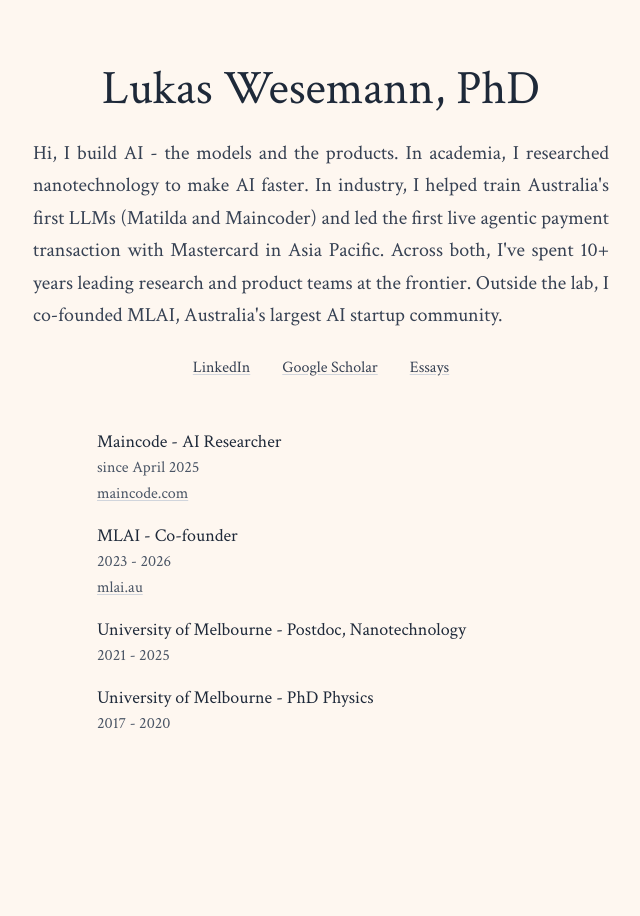
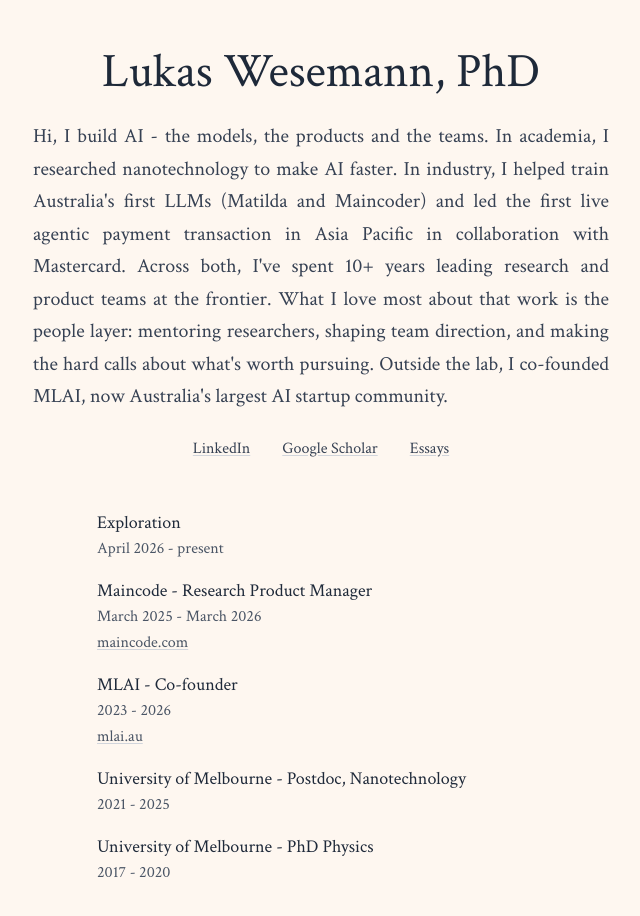
Before and after one commit to LukasWesemann/lukaswesemann.com, a Next.js app: page / in a window 1280 px wide. Shown: the top 916 px of the page, without its empty margins (319-959 px from the left). Before the commit the page ends 800 px from the top, so only its background shows below. Built offline with nearby package versions, Linux system fonts and the light colour scheme.

Commit message:
updated intro and roles

```diff
--- a/src/app/page.tsx
+++ b/src/app/page.tsx
@@ -9,7 +9,7 @@
               Lukas Wesemann, PhD
             </h1>
             <p className="text-lg md:text-xl font-serif text-gray-700 leading-relaxed max-w-3xl mx-auto text-justify">
-              Hi, I build AI - the models and the products. In academia, I researched nanotechnology to make AI faster. In industry, I helped train Australia's first LLMs (Matilda and Maincoder) and led the first live agentic payment transaction with Mastercard in Asia Pacific. Across both, I've spent 10+ years leading research and product teams at the frontier. Outside the lab, I co-founded MLAI, Australia's largest AI startup community.
+              Hi, I build AI - the models, the products and the teams. In academia, I researched nanotechnology to make AI faster. In industry, I helped train Australia's first LLMs (Matilda and Maincoder) and led the first live agentic payment transaction in Asia Pacific in collaboration with Mastercard. Across both, I've spent 10+ years leading research and product teams at the frontier. What I love most about that work is the people layer: mentoring researchers, shaping team direction, and making the hard calls about what's worth pursuing. Outside the lab, I co-founded MLAI, now Australia's largest AI startup community.
             </p>
 
             {/* Contact links */}
@@ -46,6 +46,13 @@
             <div className="space-y-4">
               <div className="text-left max-w-md mx-auto pl-4 md:pl-0">
                 <h3 className="font-serif text-gray-800 font-medium text-lg">
+                  Exploration
+                </h3>
+                <p className="text-gray-600 font-serif">April 2026 - present</p>
+              </div>
+
+              <div className="text-left max-w-md mx-auto pl-4 md:pl-0">
+                <h3 className="font-serif text-gray-800 font-medium text-lg">
                   <a
                     href="https://www.maincode.com/"
                     target="_blank"
@@ -54,9 +61,9 @@
                   >
                     Maincode
                   </a>
-                  {" "}- AI Researcher
+                  {" "}- Research Product Manager
                 </h3>
-                <p className="text-gray-600 font-serif">since April 2025</p>
+                <p className="text-gray-600 font-serif">March 2025 - March 2026</p>
                 <a
                   href="https://www.maincode.com/"
                   target="_blank"
```
